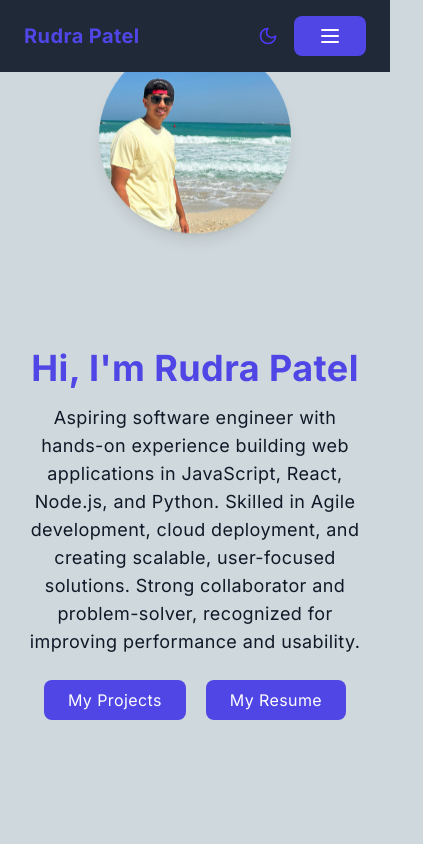
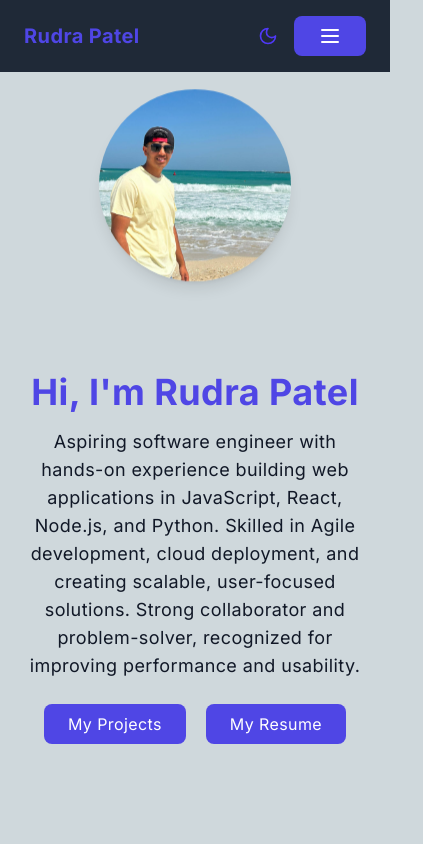
Before and after one commit to rpat9/rudra-website-portfolio, a React (Vite) app: page / in a window 390 px wide. Shown: the top 844 px of the page, 423 px wide, since content can reach past the window. Built offline with nearby package versions, Linux system fonts and the light colour scheme.

Commit message:
Fixed mobile UI issues. Added space for profile pic and buttons

```diff
--- a/src/components/Hero.jsx
+++ b/src/components/Hero.jsx
@@ -3,7 +3,7 @@
 
 export default function Hero() {
     return (
-        <section className="min-h-screen flex flex-col-reverse md:flex-row items-center justify-between px-6 md:px-16 py-12 fade-in">
+        <section className="min-h-screen flex flex-col-reverse md:flex-row items-center justify-between px-6 md:px-16 pt-24 pb-12 fade-in">
 
             <div className="flex-1 text-center md:text-left">
 
--- a/src/components/RudraResume.jsx
+++ b/src/components/RudraResume.jsx
@@ -15,7 +15,7 @@
                 My educational background, work experience, and qualifications.
             </p>
 
-            <div className="flex justify-center mb-8 space-x-4">
+            <div className="flex flex-col sm:flex-row justify-center mb-8 space-y-4 sm:space-y-0 sm:space-x-4">
 
                 <button
                     onClick={()=> setViewMode('preview')}
```
